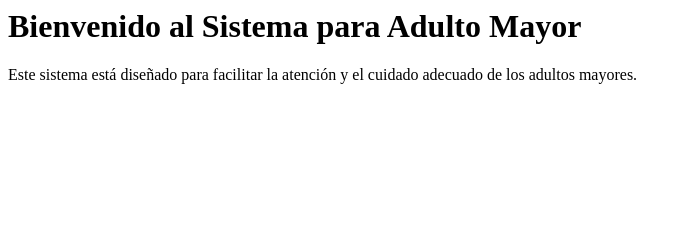
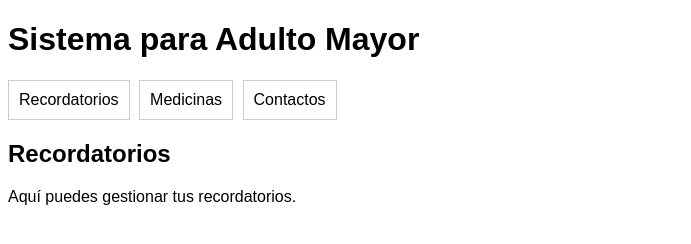
Before and after one commit to lagunita2000-ux/Cuidados-adulto-mayor, a plain HTML site: page index.html in a window 1280 px wide. Shown: the whole page, without its empty margins (0-691 px from the left). Drawn offline with Linux system fonts and the light colour scheme.

Commit message:
Update index.html with complete Sistema para Adulto Mayor application

```diff
--- a/index.html
+++ b/index.html
@@ -1,9 +1,64 @@
-<html>
+<!DOCTYPE html>
+<html lang="en">
 <head>
+    <meta charset="UTF-8">
+    <meta name="viewport" content="width=device-width, initial-scale=1.0">
     <title>Sistema para Adulto Mayor</title>
+    <style>
+        /* CSS styles for the application */
+        body {
+            font-family: Arial, sans-serif;
+        }
+        .tab {
+            display: none;
+        }
+        .tab.active {
+            display: block;
+        }
+        .tab-links {
+            cursor: pointer;
+            padding: 10px;
+            border: 1px solid #ccc;
+            display: inline-block;
+            margin-right: 5px;
+        }
+    </style>
 </head>
 <body>
-    <h1>Bienvenido al Sistema para Adulto Mayor</h1>
-    <p>Este sistema está diseñado para facilitar la atención y el cuidado adecuado de los adultos mayores.</p>
+    <h1>Sistema para Adulto Mayor</h1>
+    <div>
+        <div class="tab-links" onclick="showTab('recordatorios')">Recordatorios</div>
+        <div class="tab-links" onclick="showTab('medicinas')">Medicinas</div>
+        <div class="tab-links" onclick="showTab('contactos')">Contactos</div>
+    </div>
+
+    <div id="recordatorios" class="tab active">
+        <h2>Recordatorios</h2>
+        <p>Aquí puedes gestionar tus recordatorios.</p>
+        <!-- Add functionality for recordatorios here -->
+    </div>
+
+    <div id="medicinas" class="tab">
+        <h2>Medicinas</h2>
+        <p>Aquí puedes gestionar tus medicinas.</p>
+        <!-- Add functionality for medicinas here -->
+    </div>
+
+    <div id="contactos" class="tab">
+        <h2>Contactos</h2>
+        <p>Aquí puedes gestionar tus contactos.</p>
+        <!-- Add functionality for contactos here -->
+    </div>
+
+    <script>
+        // JavaScript for tab functionality
+        function showTab(tabId) {
+            const tabs = document.querySelectorAll('.tab');
+            tabs.forEach(tab => {
+                tab.classList.remove('active');
+            });
+            document.getElementById(tabId).classList.add('active');
+        }
+    </script>
 </body>
 </html>
```
